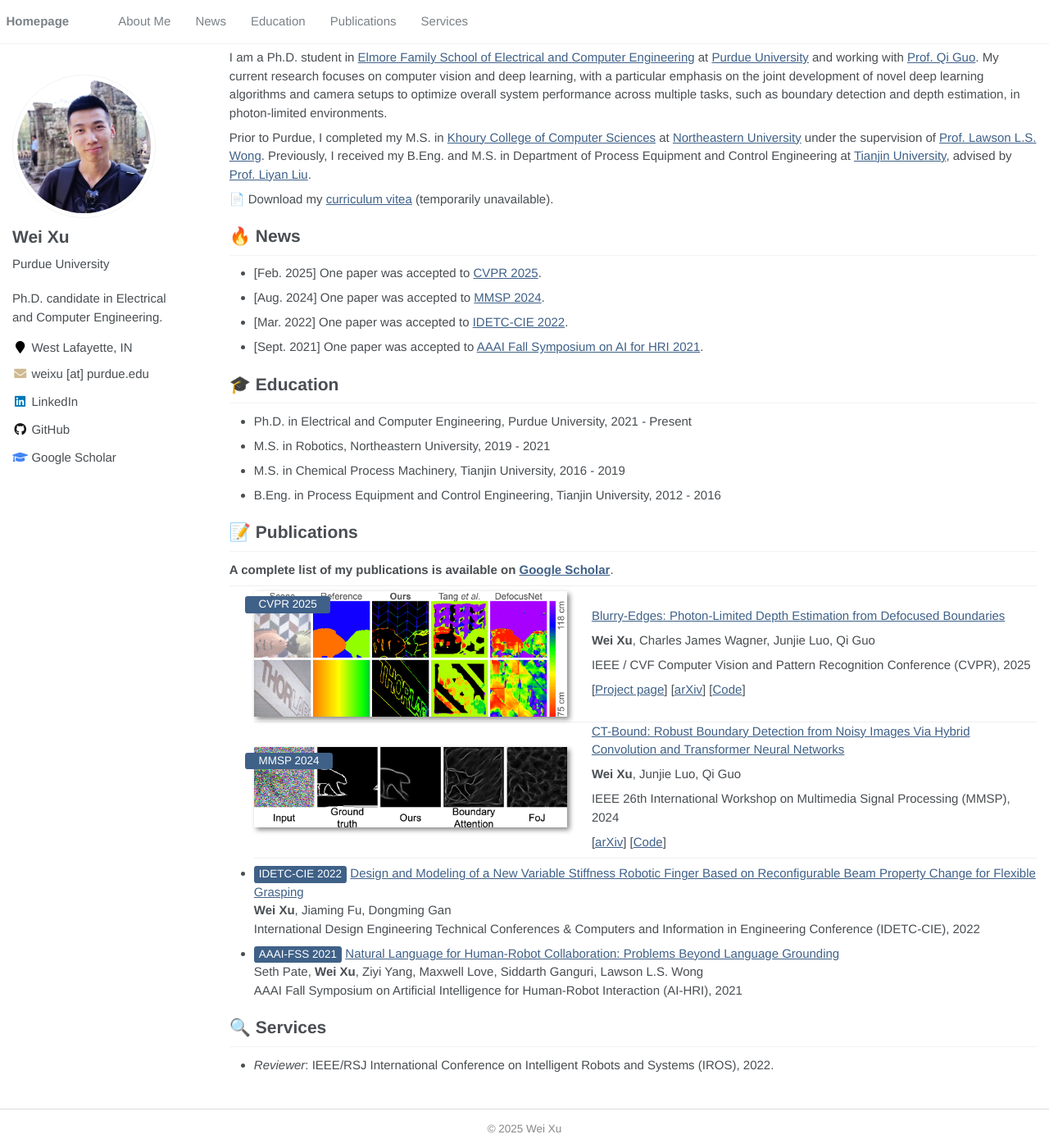
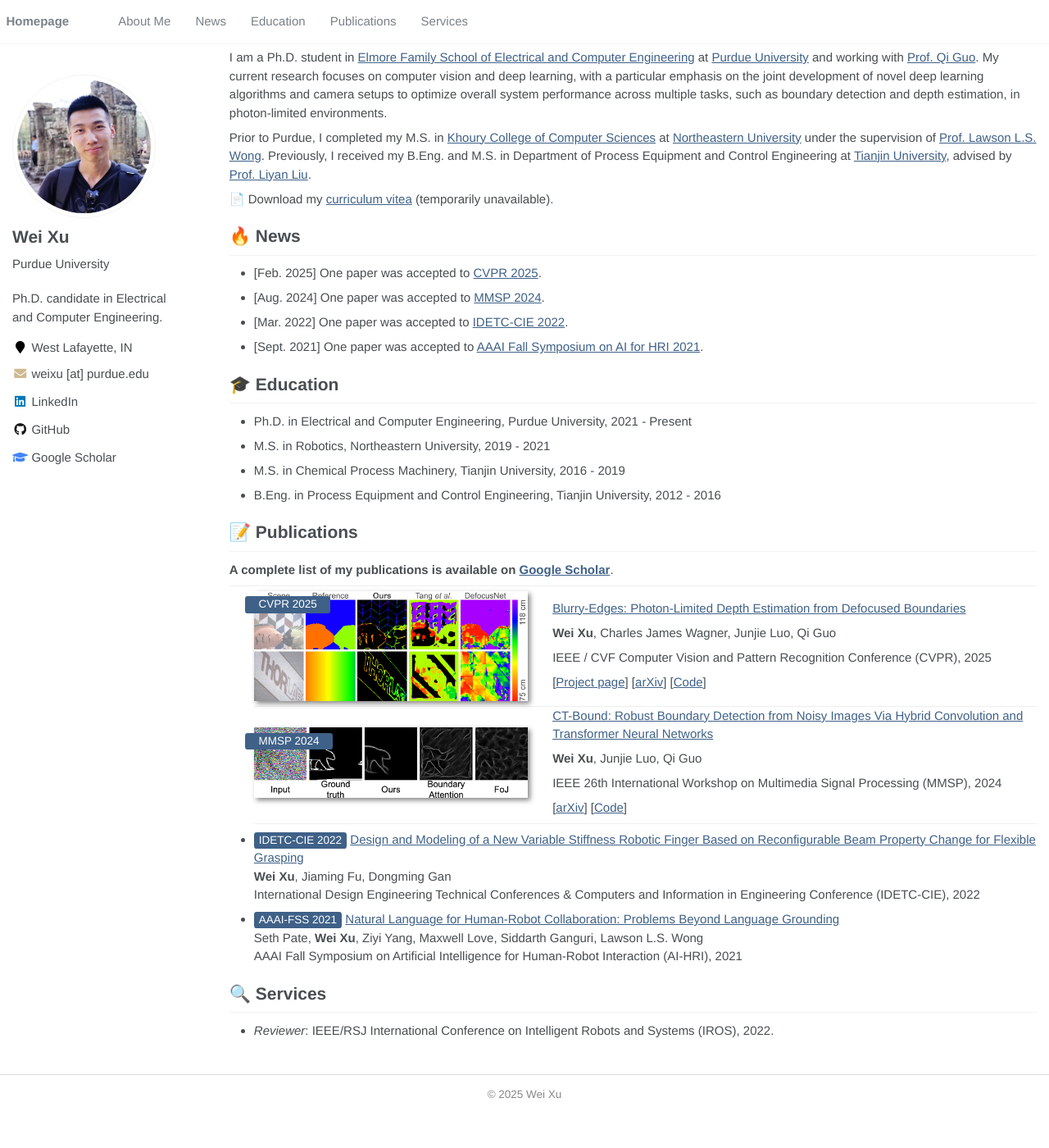
Before and after one commit to xuweiwen/xuweiwen.github.io, a Jekyll site: the page built from _pages/main.md, in a window 1280 px wide and 1400 px high, scrolled down 17 px. Shown: the whole window at 82% size. Built offline with Jekyll 4.4.1, drawn with Linux system fonts in a browser that asks for light colours; after the commit the page ends 1376 px from its top, so only the background shows below that.

Commit message:
Changed width of cover image in Pubnications

```diff
--- a/assets/css/main.scss
+++ b/assets/css/main.scss
@@ -72,14 +72,14 @@
         .paper-box-image{
             justify-content: left;
             min-width: 200px;
-            max-width: 40%;
+            max-width: 35%;
             order: 1;
         }
 
         .paper-box-text{
             justify-content: left;
             padding-left: 2em;
-            max-width: 60%;
+            max-width: 65%;
             order: 2;
         }
     }
```
